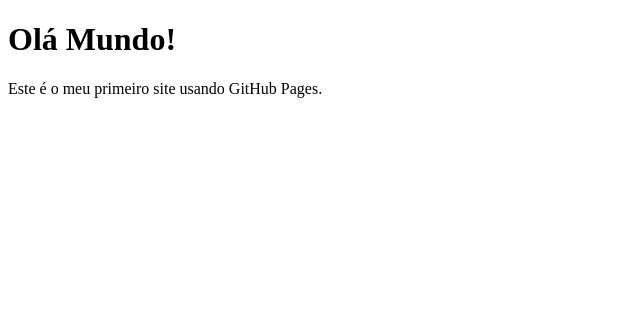
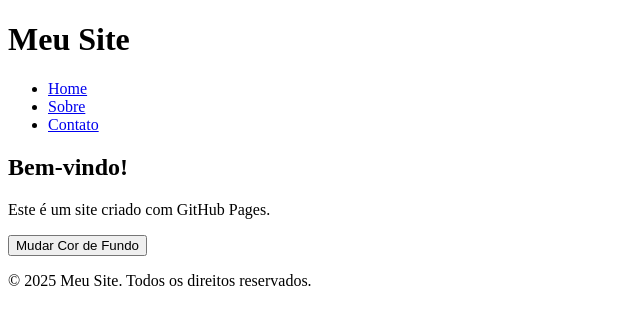
Before and after one commit to rodriguessamanta/Alexandria, a plain HTML site: page index.html in a window 1280 px wide. Shown: the whole page, without its empty margins (0-640 px from the left). Drawn offline with Linux system fonts and the light colour scheme.

Commit message:
Update index.html

```diff
--- a/index.html
+++ b/index.html
@@ -1,10 +1,35 @@
 <!DOCTYPE html>
-<html>
+<html lang="pt-br">
 <head>
-    <title>Meu Site Simples</title>
+    <meta charset="UTF-8">
+    <meta name="viewport" content="width=device-width, initial-scale=1.0">
+    <title>Meu Site</title>
+    <link rel="stylesheet" href="style.css">
 </head>
 <body>
-    <h1>Olá Mundo!</h1>
-    <p>Este é o meu primeiro site usando GitHub Pages.</p>
+    <header>
+        <h1>Meu Site</h1>
+        <nav>
+            <ul>
+                <li><a href="index.html">Home</a></li>
+                <li><a href="sobre.html">Sobre</a></li>
+                <li><a href="contato.html">Contato</a></li>
+            </ul>
+        </nav>
+    </header>
+
+    <main>
+        <section>
+            <h2>Bem-vindo!</h2>
+            <p>Este é um site criado com GitHub Pages.</p>
+            <button id="botaoMudarCor">Mudar Cor de Fundo</button>
+        </section>
+    </main>
+
+    <footer>
+        <p>&copy; 2025 Meu Site. Todos os direitos reservados.</p>
+    </footer>
+
+    <script src="script.js"></script>
 </body>
 </html>
```
